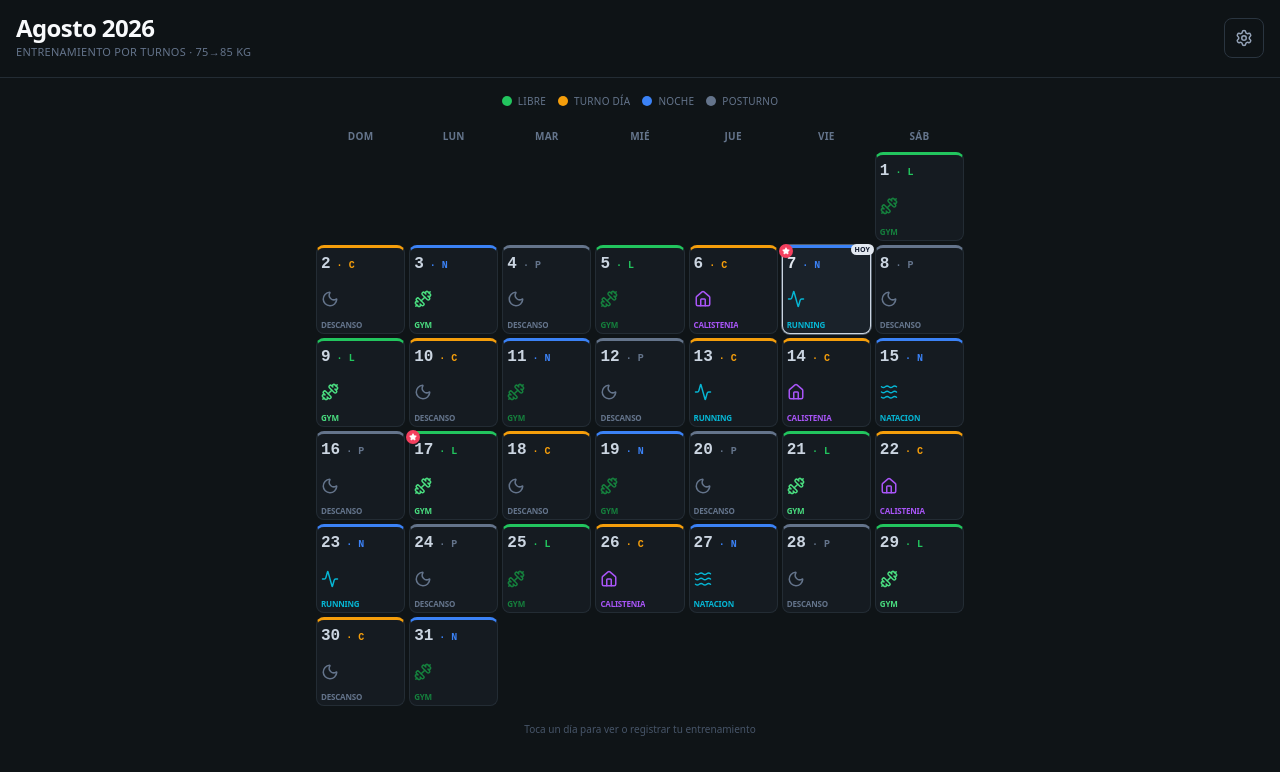
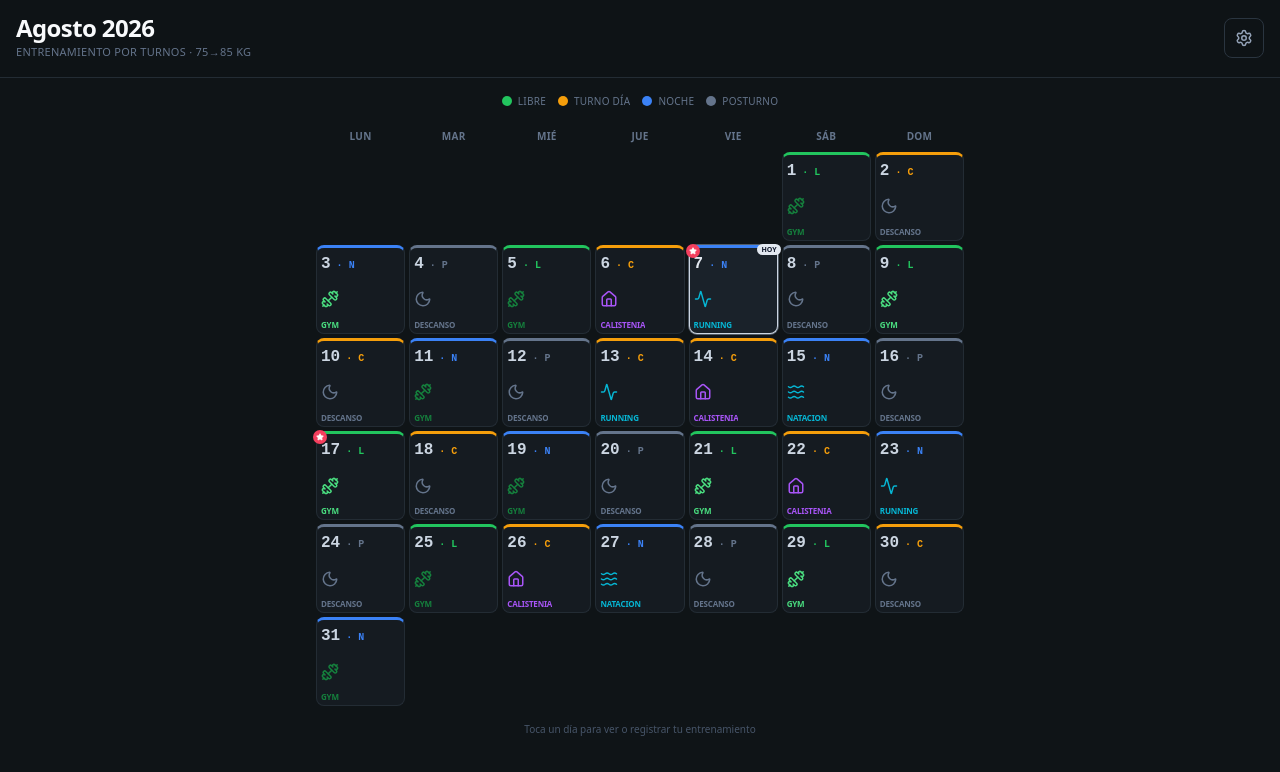
Before and after one commit to sebaschacu/plan-internado, a React (Vite) app: page / in a window 1280 px wide. Shown: the top 772 px of the page. Built offline with nearby package versions, Linux system fonts and the light colour scheme; the HTML template or start-up script is replaced by a standard one.

Commit message:
Update data.js

```diff
--- a/src/data.js
+++ b/src/data.js
@@ -56,11 +56,12 @@ export const CALENDARIO_DEFAULT = [
   { dia: 31, sem: 'Lun', turno: 'N', sesion: 'gymC' },
 ];
 
-export const MES_INFO = { nombre: 'Agosto', anio: 2026, mesIdx: 7, primerDiaSemana: 6 };
-// primerDiaSemana: 0=Dom, 1=Lun, ... 6=Sab. Agosto 2026 empieza en sábado (6).
+export const MES_INFO = { nombre: 'Agosto', anio: 2026, mesIdx: 7, primerDiaSemana: 5 };
+// primerDiaSemana con semana empezando en LUNES: 0=Lun, 1=Mar, ... 6=Dom.
+// Agosto 2026 empieza en sábado = índice 5 (Lun=0,Mar=1,Mié=2,Jue=3,Vie=4,Sáb=5,Dom=6).
 // Para meses futuros, cambia este número según en qué columna cae el día 1.
 
-export const DIAS_SEMANA = ['DOM', 'LUN', 'MAR', 'MIÉ', 'JUE', 'VIE', 'SÁB'];
+export const DIAS_SEMANA = ['LUN', 'MAR', 'MIÉ', 'JUE', 'VIE', 'SÁB', 'DOM'];
 
 // ═══════════════ SESIONES DE ENTRENAMIENTO ═══════════════
 // tipo especial: los ejercicios con "lastre:true" muestran input de peso de mochila
```
